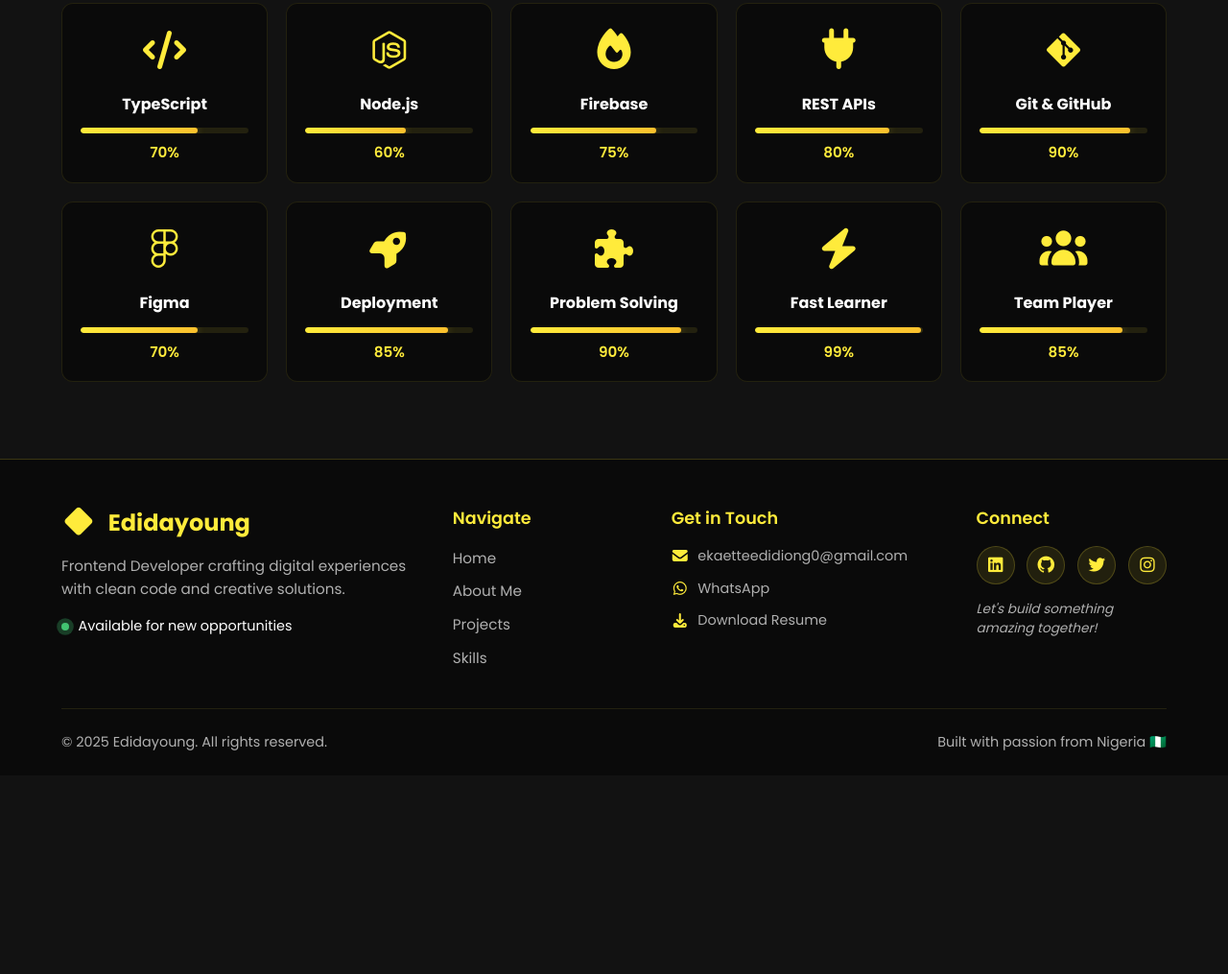
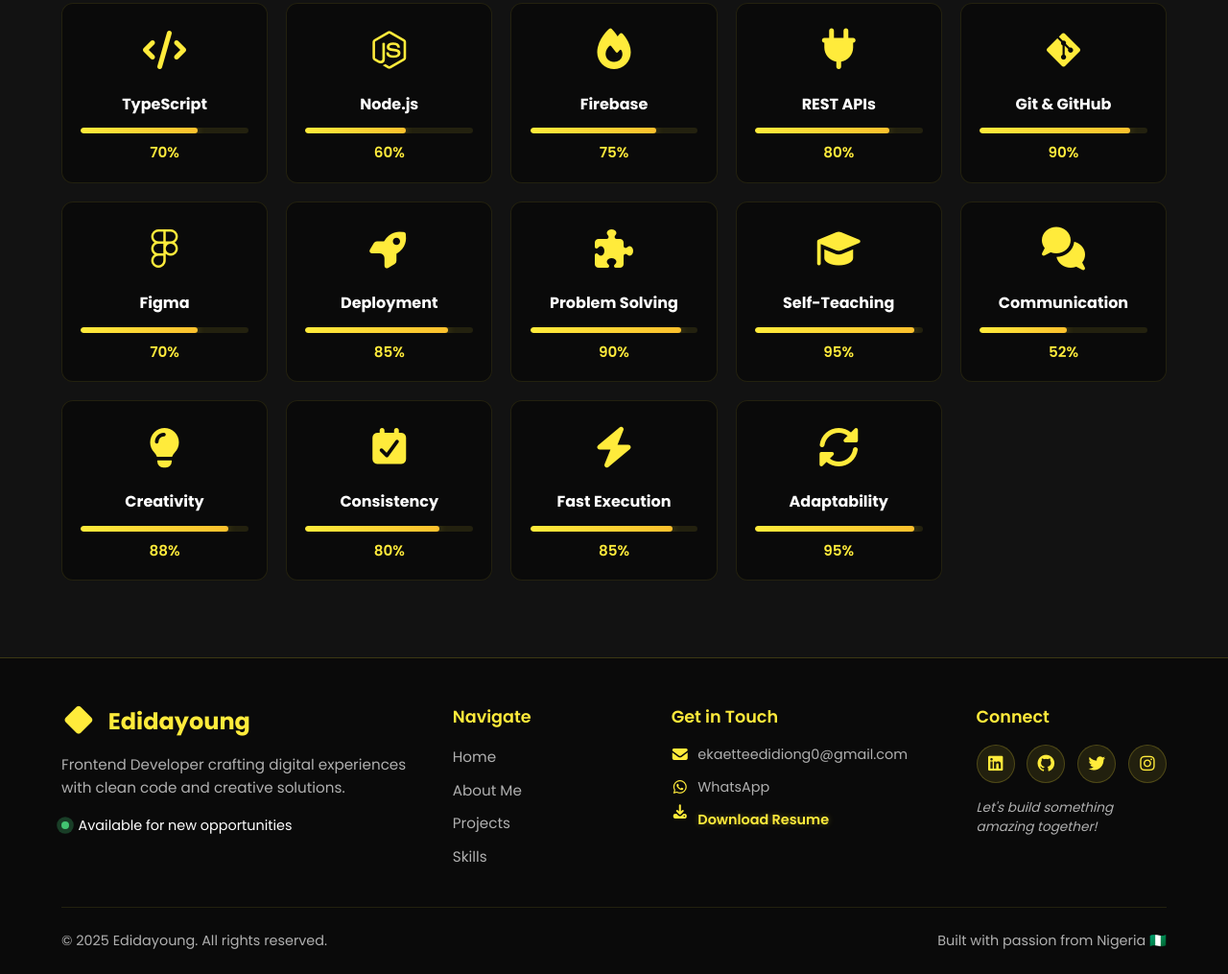
Before and after one commit to edidayoung/edidadev, a plain HTML site: page index.html in a window 1280 px wide. Shown: the part 4026-5041 px from the top of the page at 96% size. Before the commit the page ends 4834 px from the top, so only its background shows below. Drawn offline with Linux system fonts and the light colour scheme.

Commit message:
Fix footer for better experience

```diff
--- a/index.html
+++ b/index.html
@@ -1212,23 +1212,55 @@
         <h3>Problem Solving</h3>
         <div class="skill-level"><div class="skill-level-bar" style="width: 90%"></div></div>
         <span class="skill-percentage">90%</span>
-        <p class="skill-description">Analytical thinking, debugging, optimization, creative solutions</p>
+        <p class="skill-description">Analytical thinking, debugging complex issues, finding efficient solutions</p>
+      </div>
+
+      <div class="skill-card" data-category="soft">
+        <div class="skill-card-icon"><i class="fas fa-graduation-cap"></i></div>
+        <h3>Self-Teaching</h3>
+        <div class="skill-level"><div class="skill-level-bar" style="width: 95%"></div></div>
+        <span class="skill-percentage">95%</span>
+        <p class="skill-description">Independent learning, research skills, staying updated with tech trends</p>
+      </div>
+
+      <div class="skill-card" data-category="soft">
+        <div class="skill-card-icon"><i class="fas fa-comments"></i></div>
+        <h3>Communication</h3>
+        <div class="skill-level"><div class="skill-level-bar" style="width: 52%"></div></div>
+        <span class="skill-percentage">52%</span>
+        <p class="skill-description">Clear documentation, team updates, explaining technical concepts</p>
+      </div>
+
+      <div class="skill-card" data-category="soft">
+        <div class="skill-card-icon"><i class="fas fa-lightbulb"></i></div>
+        <h3>Creativity</h3>
+        <div class="skill-level"><div class="skill-level-bar" style="width: 88%"></div></div>
+        <span class="skill-percentage">88%</span>
+        <p class="skill-description">Innovative solutions, UI/UX thinking, creative problem approaches</p>
+      </div>
+
+      <div class="skill-card" data-category="soft">
+        <div class="skill-card-icon"><i class="fas fa-calendar-check"></i></div>
+        <h3>Consistency</h3>
+        <div class="skill-level"><div class="skill-level-bar" style="width: 80%"></div></div>
+        <span class="skill-percentage">80%</span>
+        <p class="skill-description">Disciplined work ethic, reliable delivery, maintaining code quality</p>
       </div>
 
       <div class="skill-card" data-category="soft">
         <div class="skill-card-icon"><i class="fas fa-bolt"></i></div>
-        <h3>Fast Learner</h3>
-        <div class="skill-level"><div class="skill-level-bar" style="width: 99%"></div></div>
-        <span class="skill-percentage">99%</span>
-        <p class="skill-description">Quick adaptation, self-learning, curiosity, continuous growth</p>
+        <h3>Fast Execution</h3>
+        <div class="skill-level"><div class="skill-level-bar" style="width: 85%"></div></div>
+        <span class="skill-percentage">85%</span>
+        <p class="skill-description">Quick implementation, efficient coding, meeting tight deadlines</p>
       </div>
 
       <div class="skill-card" data-category="soft">
-        <div class="skill-card-icon"><i class="fas fa-users"></i></div>
-        <h3>Team Player</h3>
-        <div class="skill-level"><div class="skill-level-bar" style="width: 85%"></div></div>
-        <span class="skill-percentage">85%</span>
-        <p class="skill-description">Communication, code reviews, pair programming, collaboration</p>
+        <div class="skill-card-icon"><i class="fas fa-sync-alt"></i></div>
+        <h3>Adaptability</h3>
+        <div class="skill-level"><div class="skill-level-bar" style="width: 95%"></div></div>
+        <span class="skill-percentage">95%</span>
+        <p class="skill-description">Quick learning, flexible approach, embracing new technologies</p>
       </div>
 
     </div>
@@ -1280,7 +1312,7 @@
             <i class="fab fa-whatsapp"></i>
             <span>WhatsApp</span>
           </a>
-          <a href="documents/EDIDIONG-EKAETTE-CV-Resume.pdf" download class="contact-item">
+          <a href="documents/EDIDIONG-EKAETTE-CV-Resume.pdf" download class="contact-item resume-download">
             <i class="fas fa-download"></i>
             <span>Download Resume</span>
           </a>
--- a/styles/footer.css
+++ b/styles/footer.css
@@ -301,3 +301,51 @@
     font-size: 1rem;
   }
 }
+
+/* Resume Download - Special Styling */
+.resume-download {
+  position: relative;
+}
+
+.resume-download span {
+  color: var(--primary-color);
+  font-weight: 600;
+  text-shadow: 0 0 5px var(--primary-glow);
+  animation: textGlow 2s ease-in-out infinite;
+  transition: all 0.3s ease;
+}
+
+.resume-download i {
+  animation: bounce 1.5s ease-in-out infinite;
+  transition: all 0.3s ease;
+}
+
+.resume-download:hover span {
+  color: #fff;
+  text-shadow: 0 0 10px rgba(255, 255, 255, 0.5);
+}
+
+.resume-download:hover i {
+  color: #fff;
+}
+
+@keyframes textGlow {
+  0%, 100% {
+    text-shadow: 0 0 5px var(--primary-glow);
+  }
+  50% {
+    text-shadow: 0 0 8px var(--primary-glow);
+  }
+}
+
+@keyframes bounce {
+  0%, 20%, 50%, 80%, 100% {
+    transform: translateY(0);
+  }
+  40% {
+    transform: translateY(-8px);
+  }
+  60% {
+    transform: translateY(-4px);
+  }
+}
```
